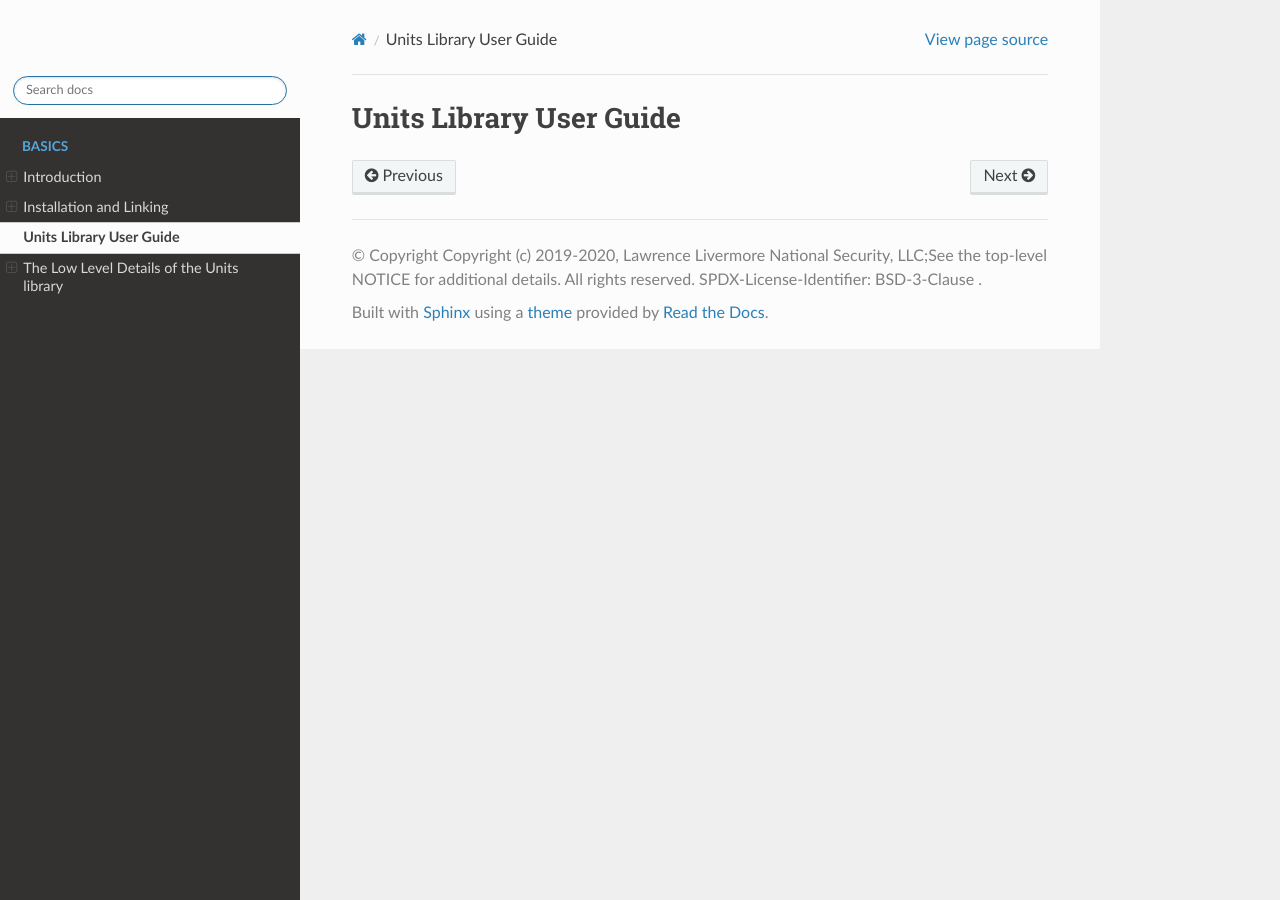
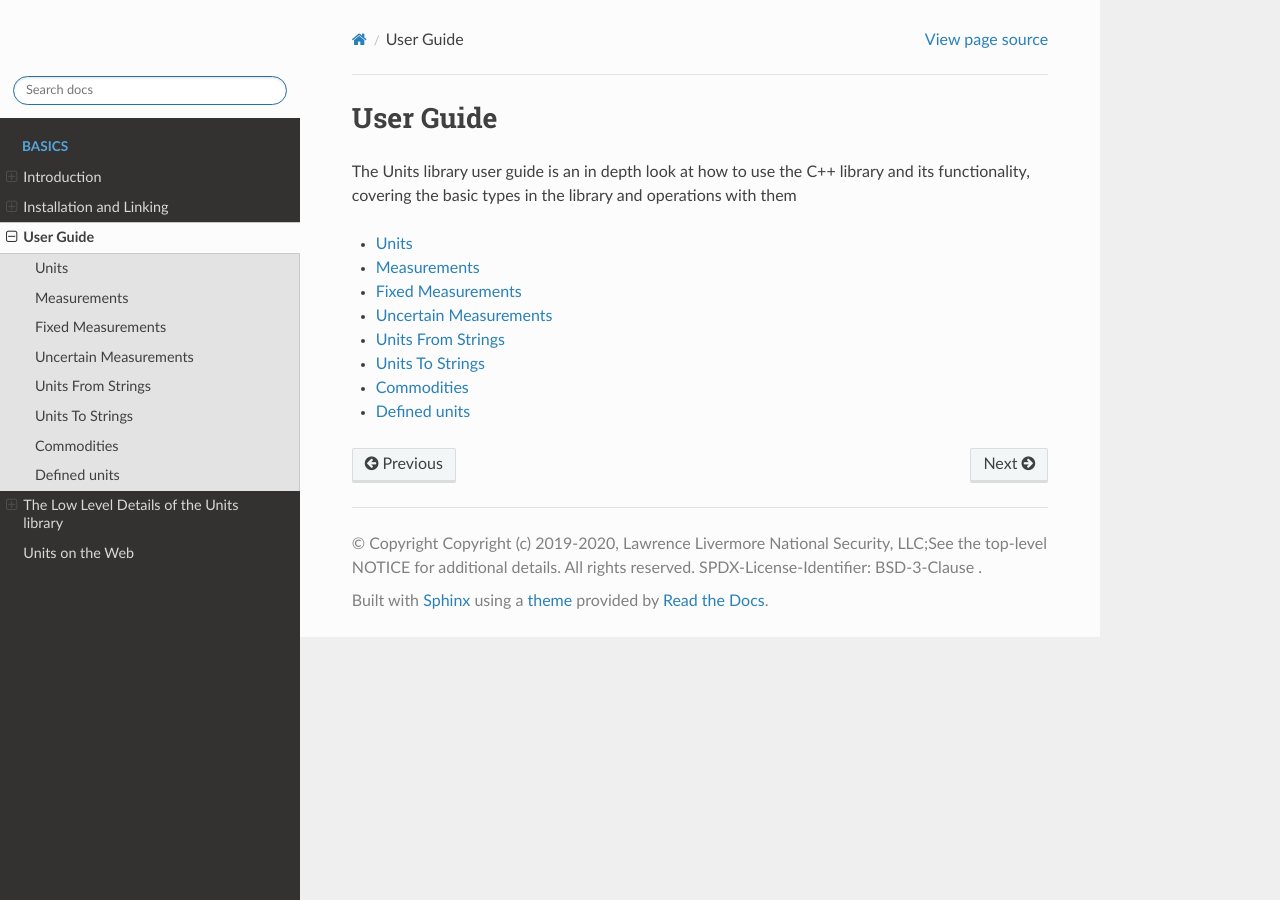
Before and after one commit to LLNL/units, a Sphinx documentation site: the page built from docs/user-guide/index.rst, in a window 1280 px wide. Built offline with Sphinx 7.4.7 and the Read the Docs theme 2.0.0, drawn with Linux system fonts in a browser that asks for light colours.

Commit message:
add a number of additional pages to the rtd docs

```diff
--- a/docs/index.rst
+++ b/docs/index.rst
@@ -32,8 +32,8 @@ This software was developed for use in LLNL/GridDyn, and is currently a work in
     :target: https://github.com/GMLC-TDC/HELICS-src/blob/master/LICENSE
 
 The :ref:`Introduction` is a discussion about the why? and How the library came together and a generally what it does and how it was tested.
-The installation guide is a discussion about linking and using the library, and the User guide is the
-how-to about how to use the software library.
+The :ref:`Installation and Linking` guide is a discussion about linking and using the library, and the :ref:`User Guide` is the
+how-to about how to use the software library.  For the details see :ref:`Details`  and to try out some of the string conversions check out :ref:`Units on the Web`
 
 .. toctree::
    :maxdepth: 1
@@ -43,6 +43,7 @@ how-to about how to use the software library.
    installation/index
    user-guide/index
    details/index
+   web/index
 
 Indices and tables
 ==================
--- /dev/null
+++ b/docs/user-guide/commodities.rst
@@ -0,0 +1,3 @@
+=======================
+Commodities
+=======================
--- /dev/null
+++ b/docs/user-guide/defined_units.rst
@@ -0,0 +1,3 @@
+==================
+Defined units
+==================
--- /dev/null
+++ b/docs/user-guide/fixed_measurements.rst
@@ -0,0 +1,3 @@
+====================
+Fixed Measurements
+====================
--- /dev/null
+++ b/docs/user-guide/from_string.rst
@@ -0,0 +1,3 @@
+=======================
+Units From Strings
+=======================
--- a/docs/user-guide/index.rst
+++ b/docs/user-guide/index.rst
@@ -1,3 +1,17 @@
-----------------------------
-Units Library User Guide
-----------------------------
+============
+User Guide
+============
+
+The Units library user guide is an in depth look at how to use the C++ library and its functionality, covering the basic types in the library and operations with them
+
+.. toctree::
+   :maxdepth: 1
+
+   units
+   measurements
+   fixed_measurements
+   uncertain_measurements
+   from_string
+   to_string
+   commodities
+   defined_units
--- /dev/null
+++ b/docs/user-guide/measurements.rst
@@ -0,0 +1,3 @@
+============
+Measurements
+============
--- /dev/null
+++ b/docs/user-guide/to_string.rst
@@ -0,0 +1,3 @@
+=======================
+Units To Strings
+=======================
--- /dev/null
+++ b/docs/user-guide/uncertain_measurements.rst
@@ -0,0 +1,3 @@
+=======================
+Uncertain Measurements
+=======================
--- /dev/null
+++ b/docs/user-guide/units.rst
@@ -0,0 +1,3 @@
+============
+Units
+============
--- /dev/null
+++ b/docs/web/index.rst
@@ -0,0 +1,3 @@
+==================
+Units on the Web
+==================
```
